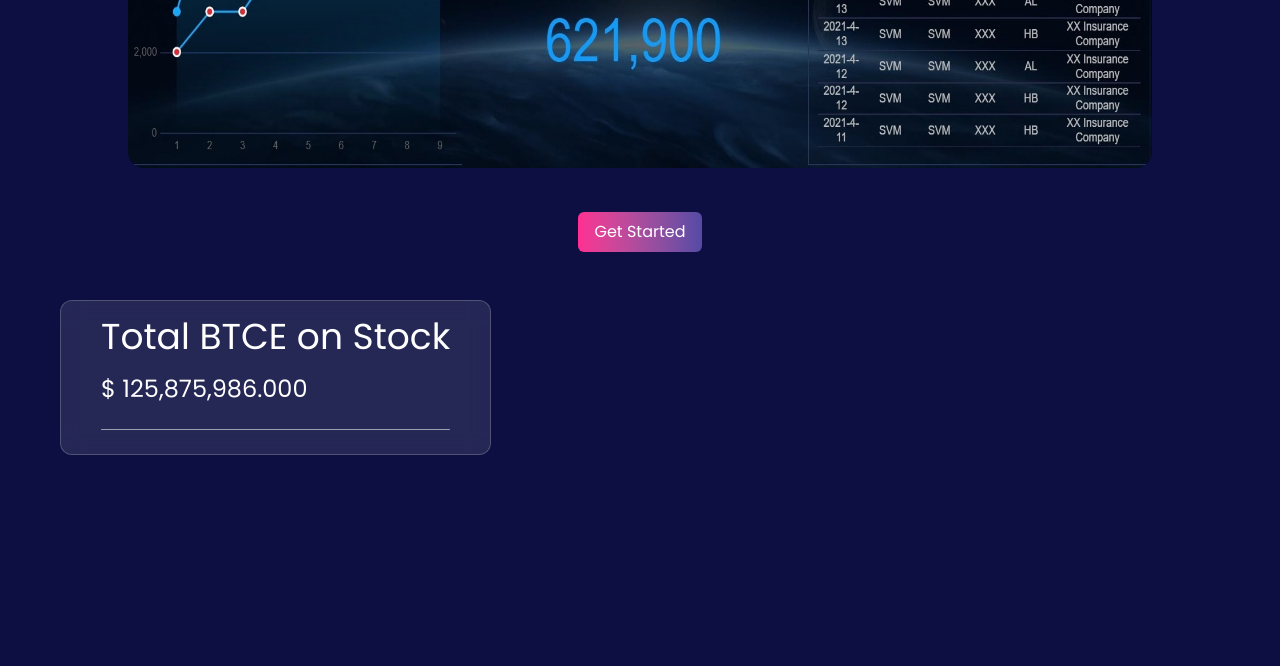
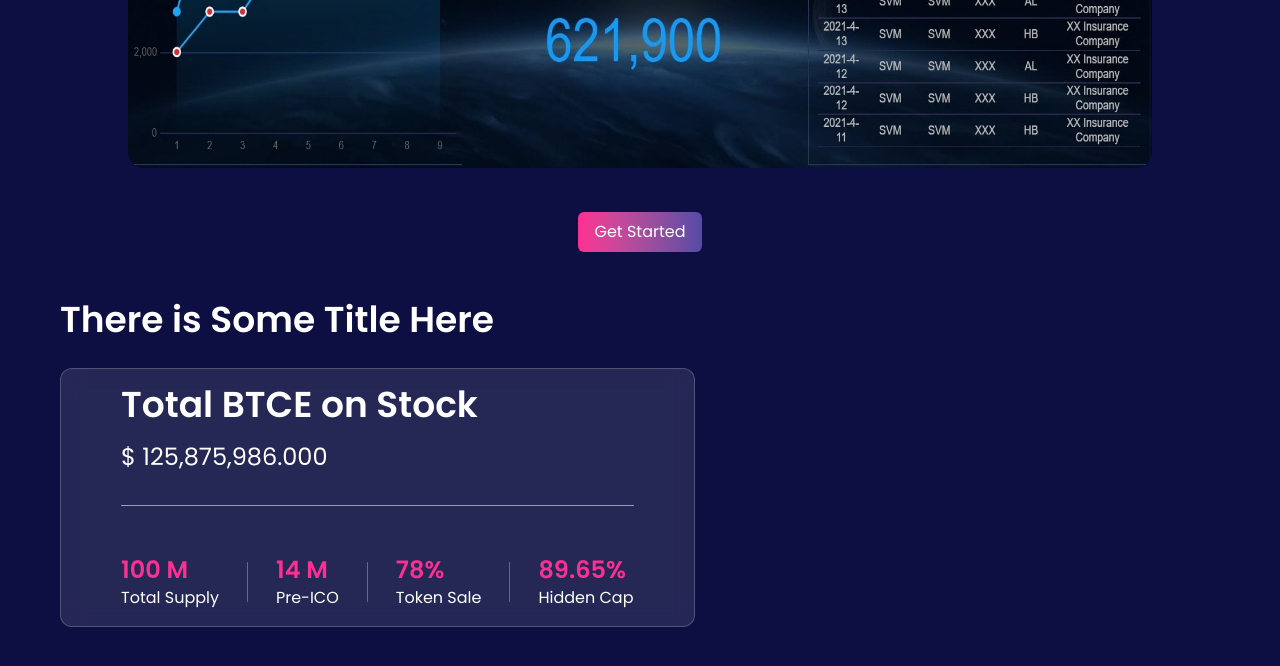
Before and after one commit to dani-dina/stocktrack-nextjs, a Next.js app: page / in a window 1280 px wide. Shown: the part 2244-2910 px from the top of the page. Built offline with nearby package versions, Linux system fonts and the light colour scheme.

Commit message:
Landing page

```diff
--- a/components/OurProgress.tsx
+++ b/components/OurProgress.tsx
@@ -1,13 +1,28 @@
+import { progressItem } from '../constants';
+
 const OurProgress : React.FC = () => {
 
   return (
     <section className='w-full min-h-screen'>
       <div className='mx-7 md:mx-15 '>
-        <div className='flex gap-x-4'>
-          <div className='px-10  bg-white/10 backdrop-blur-md border border-white/20 rounded-xl'>
-            <h2 className='py-4 text-4xl'>Total BTCE on Stock</h2>
+        <h1 className='font-semibold text-4xl'>There is Some Title Here</h1>
+        <div className='flex gap-x-5 mt-7'>
+          <div className='px-15  bg-white/10 backdrop-blur-md border border-white/20 rounded-xl'>
+            <h2 className='py-4 text-4xl font-semibold'>Total BTCE on Stock</h2>
             <h1 className='text-2xl'>$ 125,875,986.000</h1>
-            <div className='h-[1px] bg-gray-400 rounded-2xl px-10 my-6'></div>
+            <div className='h-[1px] bg-gray-400 rounded-2xl px-12 my-8'></div>
+            <div className='flex items-center justify-between gap-7'>
+              {
+                progressItem.map((items) => (
+                  <div
+                    key={items.id}
+                    className={`${items.isLine ? 'w-[1px] py-5 bg-white/30 rounded-2xl ' : ''} py-4`}>
+                    <h1 className='text-2xl font-bold text-[#FE2F92]'>{items.title}</h1>
+                    <h1>{items.description}</h1>
+                  </div>
+                ))
+              }
+            </div>
           </div>
           <div className=''>
 
--- a/constants/index.ts
+++ b/constants/index.ts
@@ -171,7 +171,7 @@ export const footerLinks : FooterSection[] = [
   }
 ];
 
-export const progress : ProgressItem[] = [
+export const progressItem : ProgressItem[] = [
   {
     id : '0',
     title : '100 M',
```
